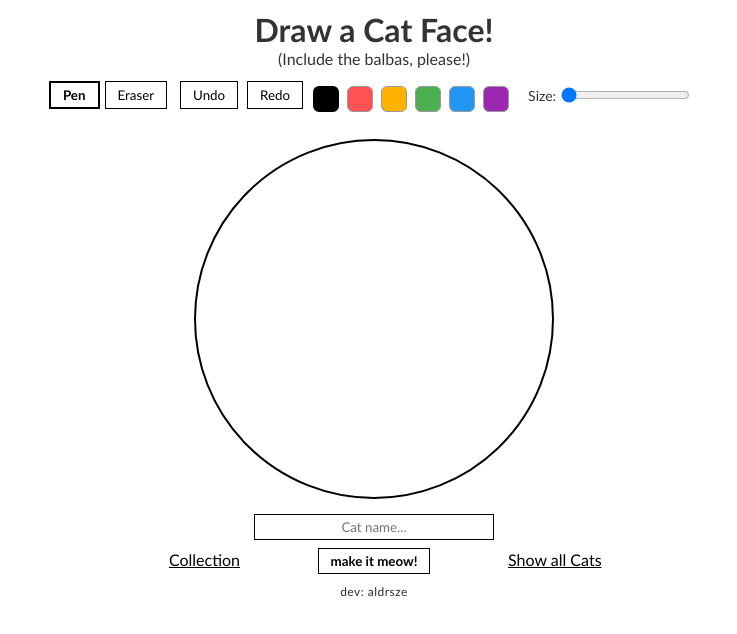
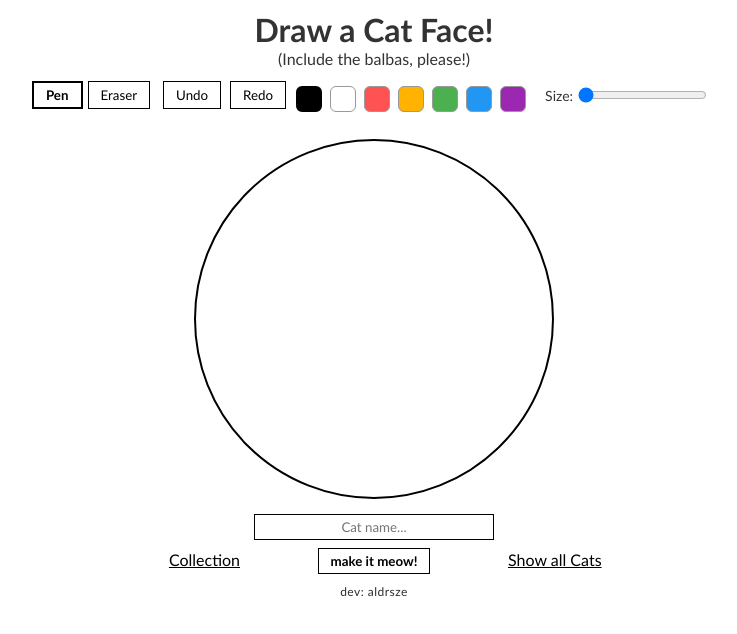
Before and after one commit to aldrsze/draw-a-cat-face, a React (Vite) app: page / in a window 1280 px wide. Shown: the top 634 px of the page, without its empty margins (266-1003 px from the left). Built offline with nearby package versions, Linux system fonts and the light colour scheme; no server answers; the database is empty.

Commit message:
refac: add white color in pallete

```diff
--- a/src/App.jsx
+++ b/src/App.jsx
@@ -136,7 +136,7 @@ function App() {
 
             {/* Color Palette */}
             <div className="color-palette">
-              {['black','#FF5252','#FFB300','#4CAF50','#2196F3','#9C27B0'].map((c) => (
+              {['black', 'white', '#FF5252','#FFB300','#4CAF50','#2196F3','#9C27B0'].map((c) => (
                 <button
                   key={c}
                   onClick={() => { setSelectedColor(c); setIsEraser(false); }}
```
